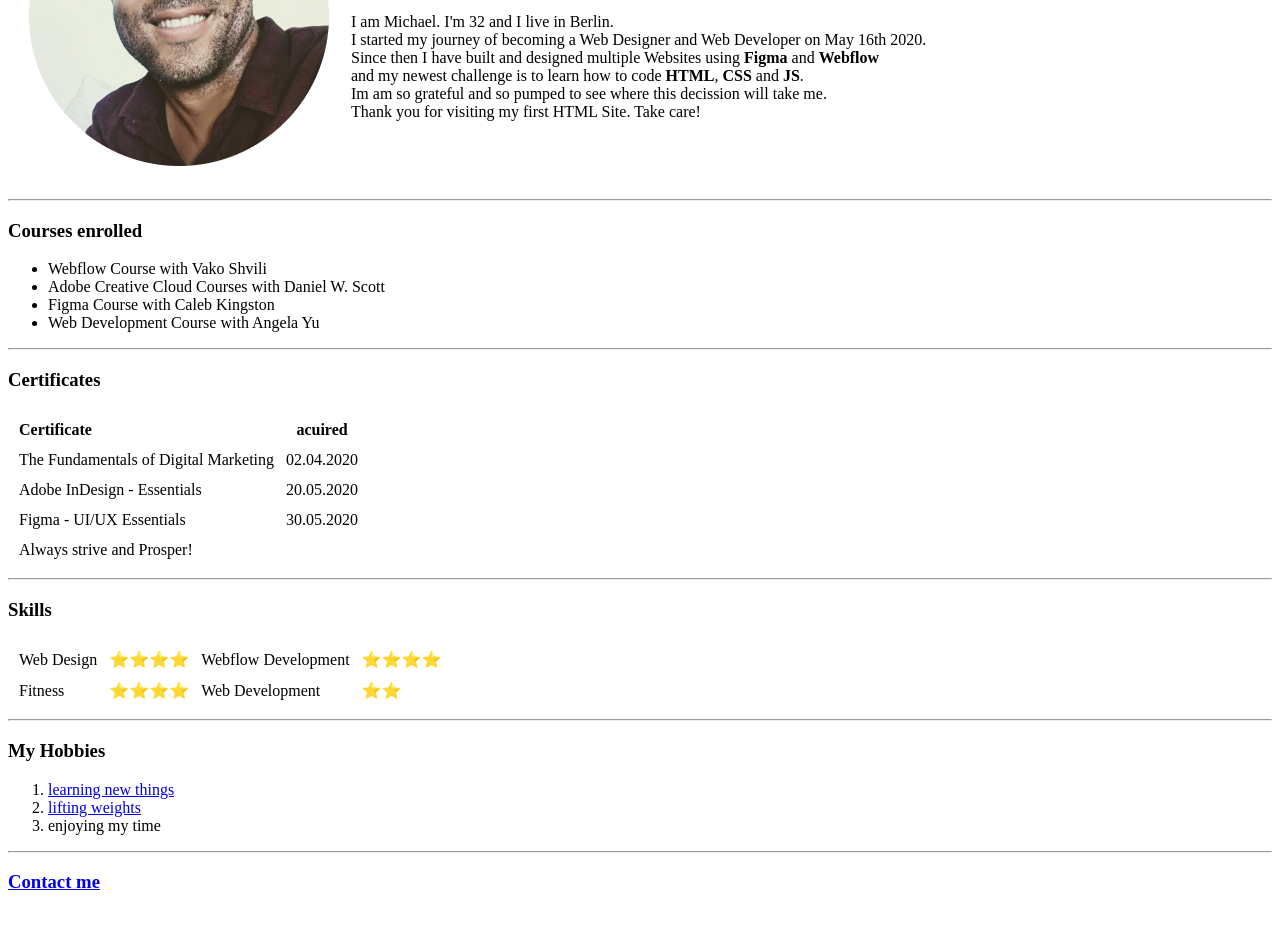
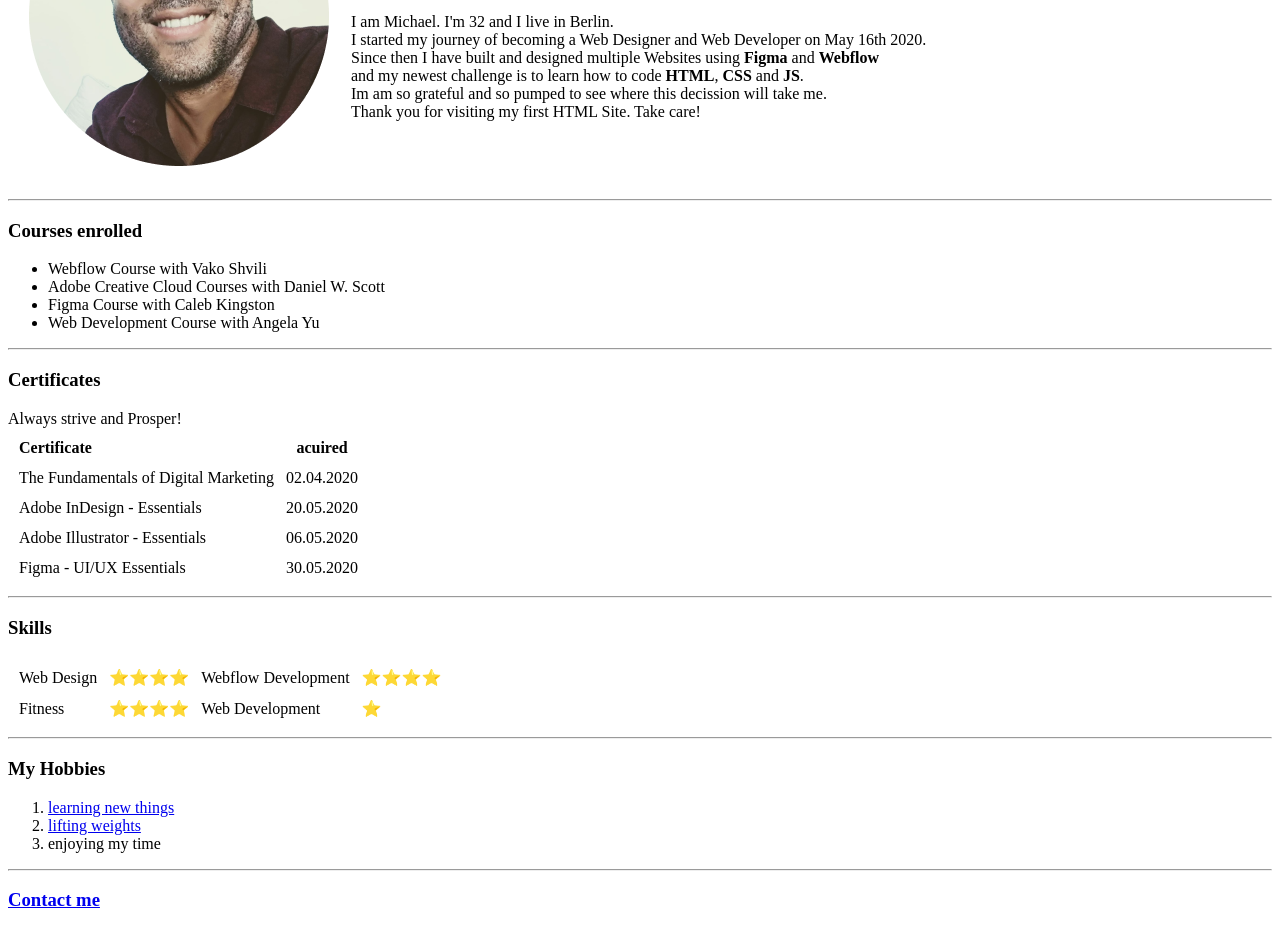
Before and after one commit to michaelhabbasch/cv, a plain HTML site: page index.html in a window 1280 px wide. Shown: the part 163-1093 px from the top of the page. Drawn offline with Linux system fonts and the light colour scheme.

Commit message:
Add files via upload

```diff
--- a/index.html
+++ b/index.html
@@ -47,12 +47,16 @@
         <td>20.05.2020</td>
       </tr>
       <tr>
+        <td>Adobe Illustrator - Essentials</td>
+        <td>06.05.2020</td>
+      </tr>
+      <tr>
         <td>Figma - UI/UX Essentials</td>
         <td>30.05.2020</td>
       </tr>
     </tbody>
     <tfoot>
-      <td>Always strive and Prosper!</td>
+      <tf>Always strive and Prosper!</tf>
     </tfoot>
   </table>
   <hr>
@@ -68,7 +72,7 @@
       <td>Fitness</td>
       <td>⭐⭐⭐⭐</td>
       <td>Web Development</td>
-      <td>⭐⭐</td>
+      <td>⭐</td>
     </tr>
   </table>
   <hr>
```
